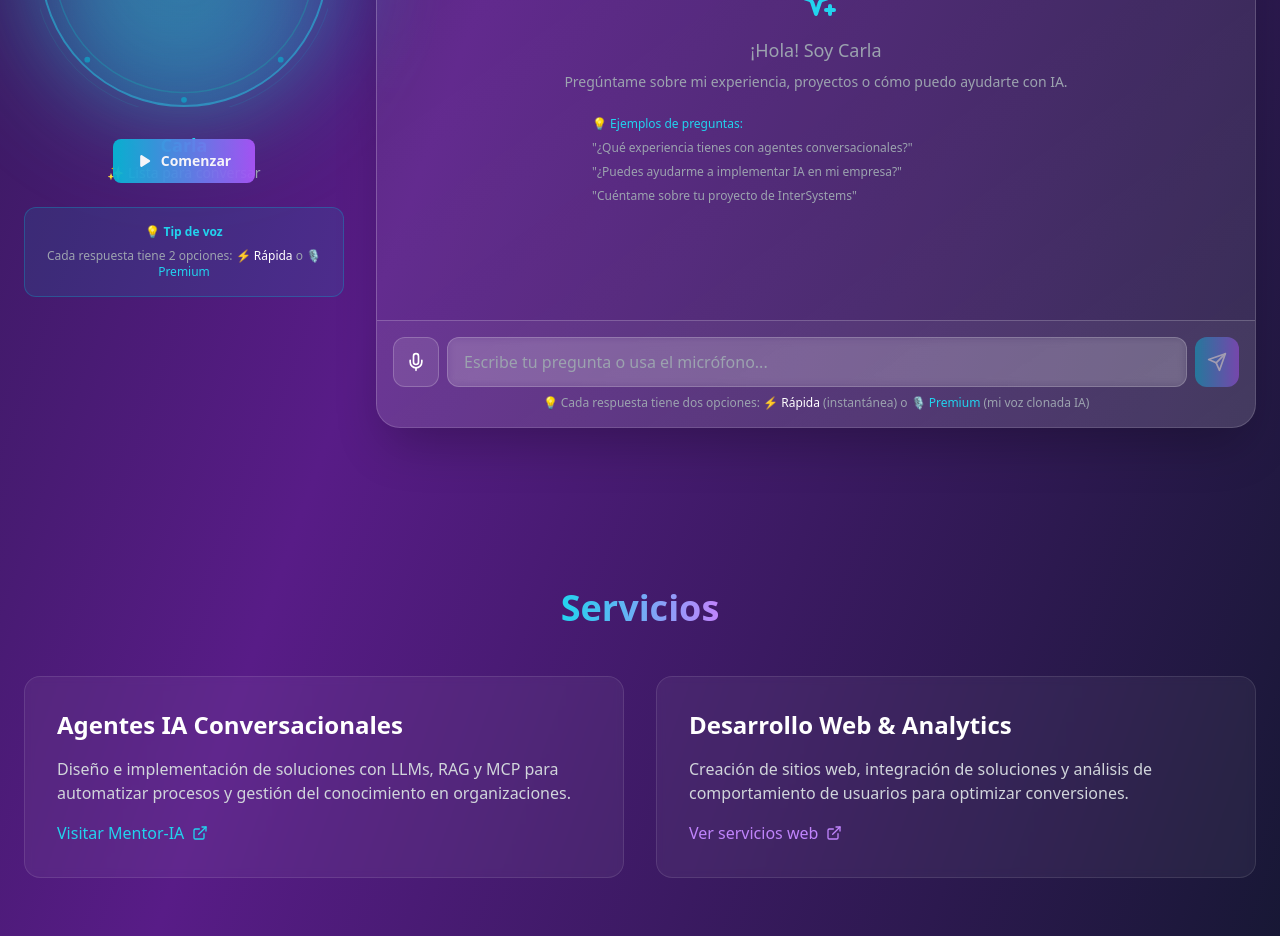
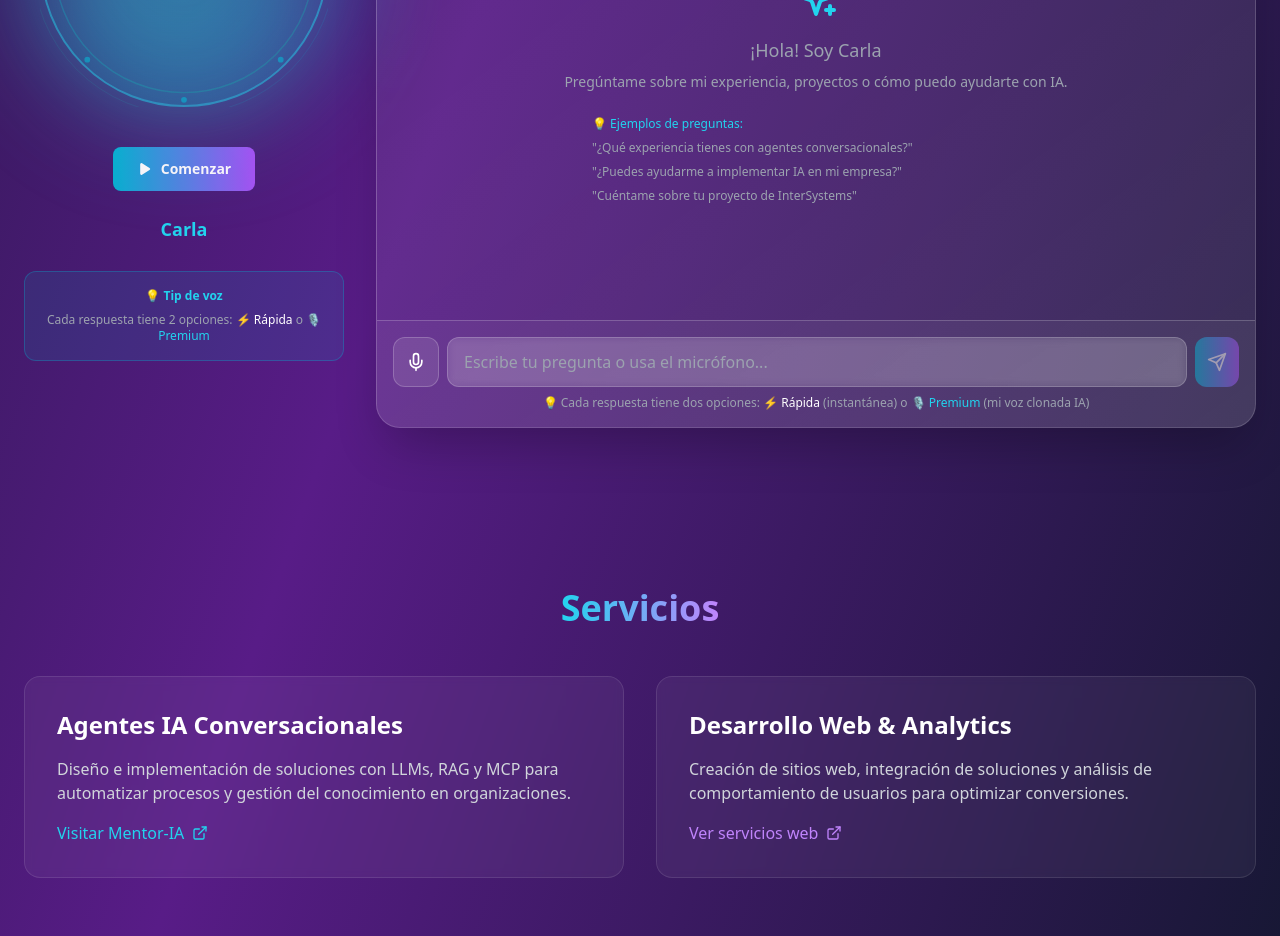
Before and after one commit to cmolinajerez/cardev-portafolio, a React (Vite) app: page / in a window 1280 px wide. Shown: the part 2300-3236 px from the top of the page. Built offline with nearby package versions, Linux system fonts and the light colour scheme; grey boxes are pictures that could not be loaded; the HTML template or start-up script is replaced by a standard one.

Commit message:
Arreglar botón superpuesto

```diff
--- a/src/App.jsx
+++ b/src/App.jsx
@@ -367,6 +367,7 @@ Responde de forma conversacional y estratégica:`
     const buttonContent = getButtonContent();
 
     return (
+      <>
         <div className={`relative ${dimension}`}>
           <div className={`absolute inset-0 bg-gradient-to-r from-cyan-400 via-teal-400 to-cyan-500 rounded-full blur-3xl opacity-40 ${isTalking ? 'animate-pulse' : ''}`}></div>
           <div className={`absolute inset-0 bg-cyan-400 rounded-full blur-2xl opacity-20 ${isTalking ? 'animate-pulse' : ''}`} style={{animationDelay: '0.3s'}}></div>
@@ -507,11 +508,12 @@ Responde de forma conversacional y estratégica:`
               </div>
             )}
           </div>
+        </div>
 
-        {/* ✅ Botón de control de video - siempre visible */}
+        {/* ✅ Botón de control de video - ahora fuera del avatar */}
         <button
           onClick={handleVideoControl}
-          className={`mt-8 bg-gradient-to-r from-cyan-500 to-purple-500 px-6 py-3 rounded-lg font-semibold text-sm hover:shadow-lg hover:shadow-cyan-500/50 transition flex items-center gap-2 mx-auto ${
+          className={`mt-4 bg-gradient-to-r from-cyan-500 to-purple-500 px-6 py-3 rounded-lg font-semibold text-sm hover:shadow-lg hover:shadow-cyan-500/50 transition flex items-center gap-2 mx-auto ${
             videoState === 'initial' ? 'animate-pulse' : ''
           }`}
         >
@@ -532,7 +534,7 @@ Responde de forma conversacional y estratégica:`
           )}
           {buttonContent.text}
         </button>
-      </div>
+      </>
     );
   };
 
@@ -706,13 +708,14 @@ Responde de forma conversacional y estratégica:`
             <HolographicAvatar size="large" isThinking={isLoading} isTalking={isSpeaking} />
             <div className="text-center">
               <p className="text-cyan-400 font-semibold text-lg mb-1">Carla</p>
+              {(isLoading || isSpeaking || isGeneratingAudio || isListening) && (
                 <p className="text-gray-400 text-sm">
                   {isLoading && '💭 Pensando...'}
                   {isSpeaking && !isGeneratingAudio && '🔊 Reproduciendo...'}
                   {isGeneratingAudio && '🎵 Generando voz clonada...'}
                   {isListening && '🎤 Escuchando...'}
-                {!isLoading && !isSpeaking && !isListening && !isGeneratingAudio && '✨ Lista para conversar'}
                 </p>
+              )}
             </div>
             <div className="bg-cyan-500/10 border border-cyan-500/30 rounded-xl p-4 text-xs text-gray-400 w-full">
               <p className="mb-2 text-cyan-400 font-semibold text-center">💡 Tip de voz</p>
```
Lines whose indentation alone changed are shown as unchanged.
